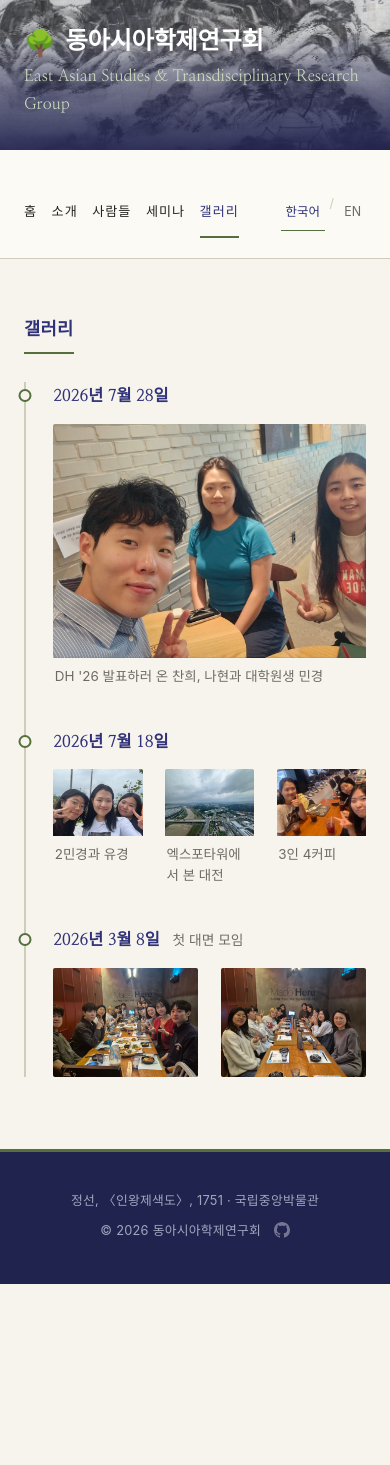
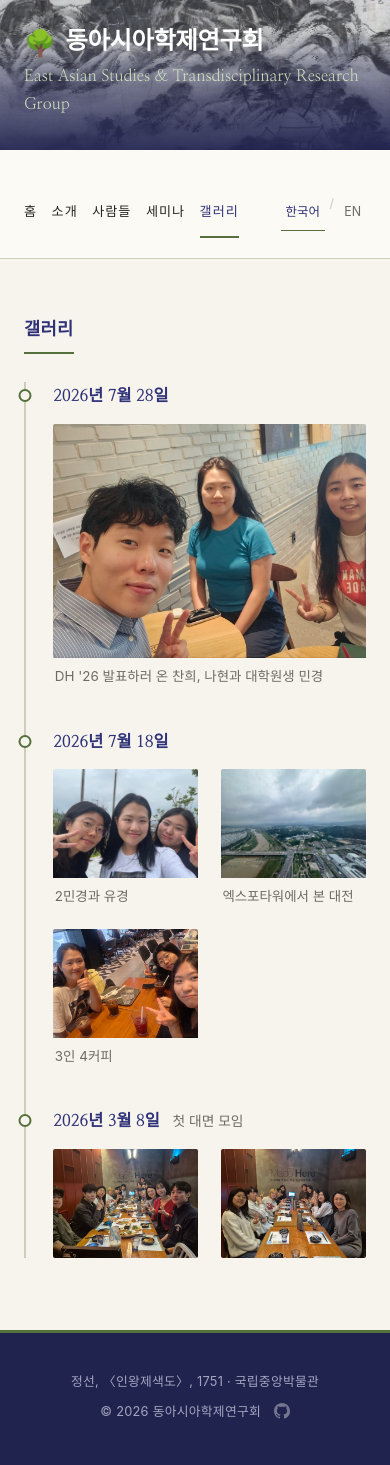
Before and after one commit to eastasia-interdisciplinary/eastasia-interdisciplinary.github.io, a Jekyll site: the page built from gallery.html, in a window 390 px wide. Built offline with Jekyll 4.4.1, drawn with Linux system fonts in a browser that asks for light colours; some web fonts are replaced; before the commit the page ends 1284 px from its top, so only the background shows below that.

Commit message:
Print the gallery captions under the photographs on a phone

```diff
--- a/assets/css/style.css
+++ b/assets/css/style.css
@@ -774,10 +774,13 @@
   color: var(--text-muted);
   padding: 0.5rem 0.1rem 0;
 }
-/* Where the pointer can hover, the caption sits over the foot of the photo
-   and appears on hover or keyboard focus; elsewhere it stays printed below,
-   since a touch screen has no hover to reveal it with. */
-@media (hover: hover) {
+/* Where the pointer can hover AND the photograph is big enough to hold a
+   sentence, the caption sits over its foot and appears on hover or keyboard
+   focus. On a touch screen there is no hover to reveal it with, and on a
+   narrow one the photographs are a hundred-odd pixels across -- a caption
+   laid over one of those runs straight out of the frame. Both cases keep it
+   printed underneath. */
+@media (hover: hover) and (min-width: 561px) {
   .gallery-item figcaption {
     position: absolute;
     left: 0;
@@ -1324,6 +1327,15 @@
 /* Below this the map gives way to the ring of fields: shrunk to a phone its
    portraits are the size of a full stop, and panned it is a keyhole. Last in
    the sheet, so it outranks the default state of both. */
+/* Two to a row rather than a whole day across one: three photographs sharing
+   a phone's width are ninety pixels each, which is a thumbnail, not a photo. */
+@media (max-width: 560px) {
+  .gallery-grid { flex-wrap: wrap; }
+  .gallery-item { flex: 0 1 calc(50% - 0.7rem); }
+  /* a day of one photograph has the row to itself, so it takes it */
+  .gallery-item:only-child { flex: 1 1 100%; }
+}
+
 @media (max-width: 720px) {
   .people-map { display: none; }
   .field-ring-wrap { display: block; }
```
